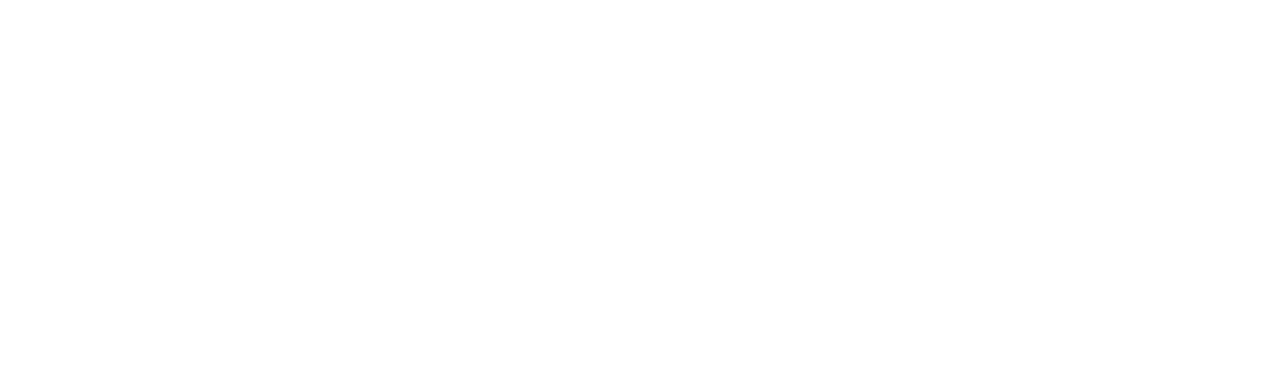
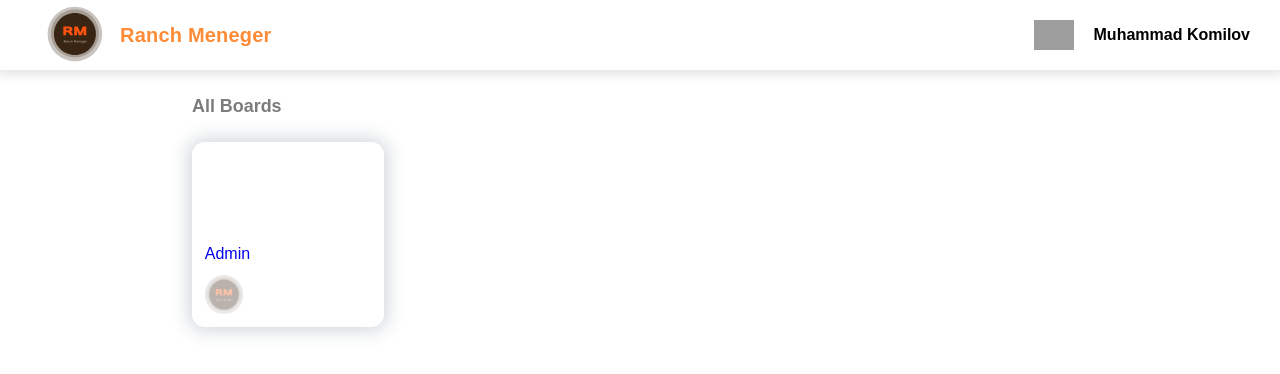
Before and after one commit to komilovmDev/ranchManeger, a React (Vite) app in the folder task app/: page /user in a window 1280 px wide. Before the commit this address had no page. Shown: the top 374 px of the page. Built offline with nearby package versions, Linux system fonts and the light colour scheme; grey boxes are pictures that could not be loaded.

Commit message:
bag fixed

```diff
--- a/task app/src/App.jsx
+++ b/task app/src/App.jsx
@@ -3,6 +3,7 @@
 import Home from './pages/Home/Home'
 import Login from './pages/Login/Login'
 import ProfelInfo from './pages/ProfilInfo/ProfelInfo'
+import User from './pages/User/User'
 
 function App() {
 
@@ -15,6 +16,7 @@
           <Route path='/' element={<Home/>}/>
           <Route path='/login' element={<Login />}/>
           <Route path='/Profil' element={<ProfelInfo/>}/>
+          <Route path='/user' element={<User/>} />
         </Routes>
       </BrowserRouter>
     </>
--- a/task app/src/companents/mainNav/MainNav.jsx
+++ b/task app/src/companents/mainNav/MainNav.jsx
@@ -11,8 +11,8 @@
 
     function Addtack() {
         if (inputRef.current.value == '') {
-            closeRef.current.classList.add('none')
             inputRef.current.classList.add('inError')
+            closeRef.classList.add('none')
         } else {
             const newTask = {
                 id: taskData.length + 1,
@@ -25,6 +25,7 @@
             };
 
             setTaskData([...taskData, newTask])
+            inputRef.current.classList.remove('inError')
             inputRef.current.value = null
         }
 
--- a/task app/src/pages/User/User.css
+++ b/task app/src/pages/User/User.css
@@ -8,7 +8,7 @@
 }
 
 .UserCardBox {
-  width: auto;
+  width: 100%;
   height: auto;
   display: flex;
   flex-wrap: wrap;
--- a/task app/src/pages/User/User.jsx
+++ b/task app/src/pages/User/User.jsx
@@ -7,7 +7,7 @@
 export default function User() {
     return (
         <>
-            <Navbar/>
+            <Navbar />
             <div className="User">
                 <div className="UserTitle">
                     <h1>
```
Lines whose indentation alone changed are shown as unchanged.
